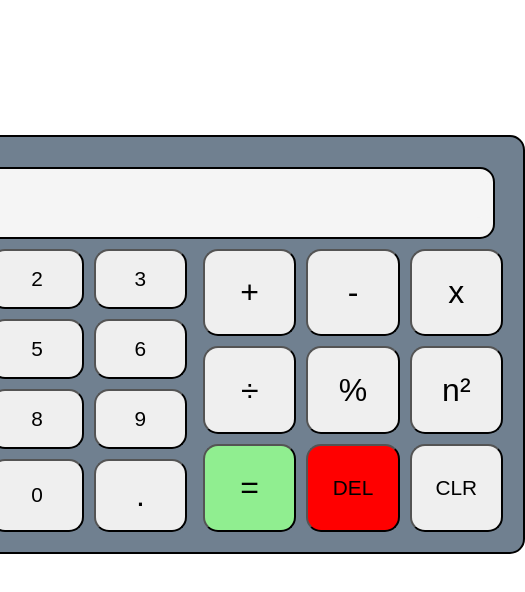
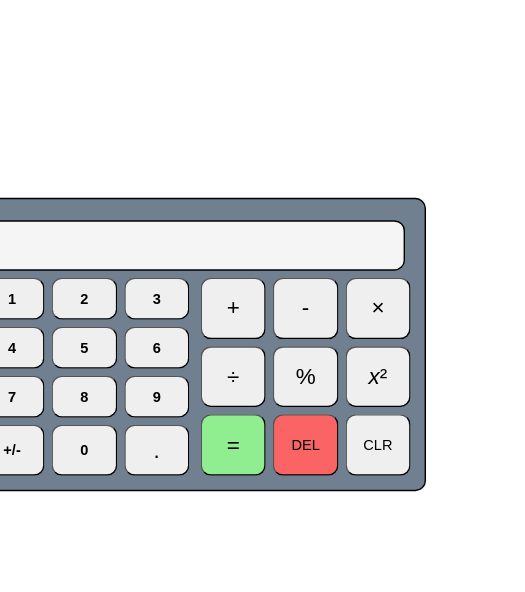
Before and after one commit to spectrMeltdown/act2-calculator, a plain HTML site: page index.html in a window 390 px wide. Shown: the whole page, 525 px wide, since content can reach past the window. Drawn offline with Linux system fonts and the light colour scheme.

Commit message:
- added media query for small device

```diff
--- a/index.html
+++ b/index.html
@@ -8,23 +8,54 @@
   </head>
 
   <body>
-    <div class="bg-calc no-select">
+    <div id="bg-calc" class="no-select">
       <div id="result-box">
         <input type="text" id="result" class="no-select" readonly />
       </div>
       <div class="main-container" id="calc">
         <section class="grid">
-          <button type="button" id="1" onclick="addNum(1)">1</button>
-          <button type="button" id="2" onclick="addNum(2)">2</button>
-          <button type="button" id="3" onclick="addNum(3)">3</button>
-          <button type="button" id="4" onclick="addNum(4)">4</button>
-          <button type="button" id="5" onclick="addNum(5)">5</button>
-          <button type="button" id="6" onclick="addNum(6)">6</button>
-          <button type="button" id="7" onclick="addNum(7)">7</button>
-          <button type="button" id="8" onclick="addNum(8)">8</button>
-          <button type="button" id="9" onclick="addNum(9)">9</button>
-          <button type="button" id="9" onclick="toggleNegative()">+/-</button>
-          <button type="button" id="0" onclick="addNum(0)" name="first">
+          <button type="button" class="numbers" id="1" onclick="addNum(1)">
+            1
+          </button>
+          <button type="button" class="numbers" id="2" onclick="addNum(2)">
+            2
+          </button>
+          <button type="button" class="numbers" id="3" onclick="addNum(3)">
+            3
+          </button>
+          <button type="button" class="numbers" id="4" onclick="addNum(4)">
+            4
+          </button>
+          <button type="button" class="numbers" id="5" onclick="addNum(5)">
+            5
+          </button>
+          <button type="button" class="numbers" id="6" onclick="addNum(6)">
+            6
+          </button>
+          <button type="button" class="numbers" id="7" onclick="addNum(7)">
+            7
+          </button>
+          <button type="button" class="numbers" id="8" onclick="addNum(8)">
+            8
+          </button>
+          <button type="button" class="numbers" id="9" onclick="addNum(9)">
+            9
+          </button>
+          <button
+            type="button"
+            class="numbers"
+            id="9"
+            onclick="toggleNegative()"
+          >
+            +/-
+          </button>
+          <button
+            type="button"
+            class="numbers"
+            id="0"
+            onclick="addNum(0)"
+            name="first"
+          >
             0
           </button>
           <button
@@ -59,7 +90,7 @@
             id="multiply"
             onclick="addOperator('x')"
           >
-            x
+            ×
           </button>
           <button
             type="button"
@@ -83,7 +114,7 @@
             id="expo"
             onclick="addOperator('²')"
           >
-            n²
+            <em>x</em>²
           </button>
           <button
             type="button"
--- a/script.js
+++ b/script.js
@@ -13,13 +13,13 @@ CONSTRAINTS:
 - cannot have decimal and operator only
 */
 
-document.addEventListener(
-  "DOMContentLoaded",
-  function () {
-    document.querySelector("#result").focus();
-  },
-  false
-);
+// document.addEventListener(
+//   "DOMContentLoaded",
+//   function () {
+//     document.querySelector("#result").focus();
+//   },
+//   false
+// );
 
 let firstNum = "",
   secondNum = "",
--- a/styles.css
+++ b/styles.css
@@ -13,7 +13,7 @@ button {
 }
 
 button:active {
-  background-color: rgb(94, 170, 247);
+  background-color: rgb(76, 157, 238);
   color: whitesmoke;
   transition: all 100ms;
 }
@@ -62,7 +62,7 @@ button:active {
   width: 100%;
 }
 
-.bg-calc {
+#bg-calc {
   display: inline-block;
   background-color: slategray;
   padding: 20px;
@@ -77,7 +77,18 @@ body {
 }
 
 #delete {
+  background-color: rgb(251, 100, 100);
+  transition: all 600ms;
+}
+
+#delete:active {
   background-color: rgb(255, 0, 0);
+  color: whitesmoke;
+  transition: all 100ms;
+}
+
+.numbers {
+  font-weight: bold;
 }
 
 .no-select {
@@ -85,3 +96,9 @@ body {
   -ms-user-select: none;
   user-select: none;
 }
+
+@media only screen and (max-width: 600px) {
+  #bg-calc {
+    transform: scale(0.7);
+  }
+}
```
Also changed, not shown: 1 other file.
